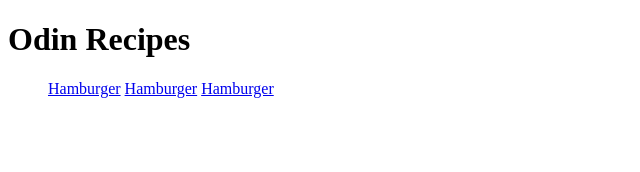
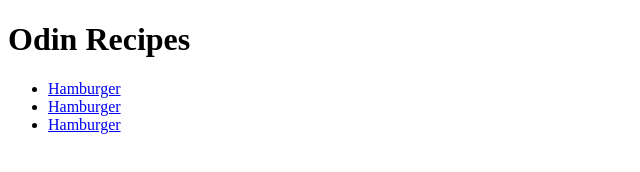
Before and after one commit to andyhd91/Odin-Projects, a plain HTML site: page odin-recipes/index.html in a window 1280 px wide. Shown: the whole page, without its empty margins (0-640 px from the left). Drawn offline with Linux system fonts and the light colour scheme.

Commit message:
Created unordered list for recipe links

```diff
--- a/odin-recipes/index.html
+++ b/odin-recipes/index.html
@@ -8,11 +8,11 @@
     <body>
         <h1>Odin Recipes</h1>
         <ul>
-            <a href="recipes/hamburger.html">Hamburger</a>
+            <li><a href="recipes/hamburger.html">Hamburger</a></li>
 
-            <a href="recipes/hamburger.html">Hamburger</a>
+            <li><a href="recipes/hamburger.html">Hamburger</a></li>
 
-            <a href="recipes/hamburger.html">Hamburger</a>
+            <li><a href="recipes/hamburger.html">Hamburger</a></li>
         </ul>
     </body>
 </html>
```
